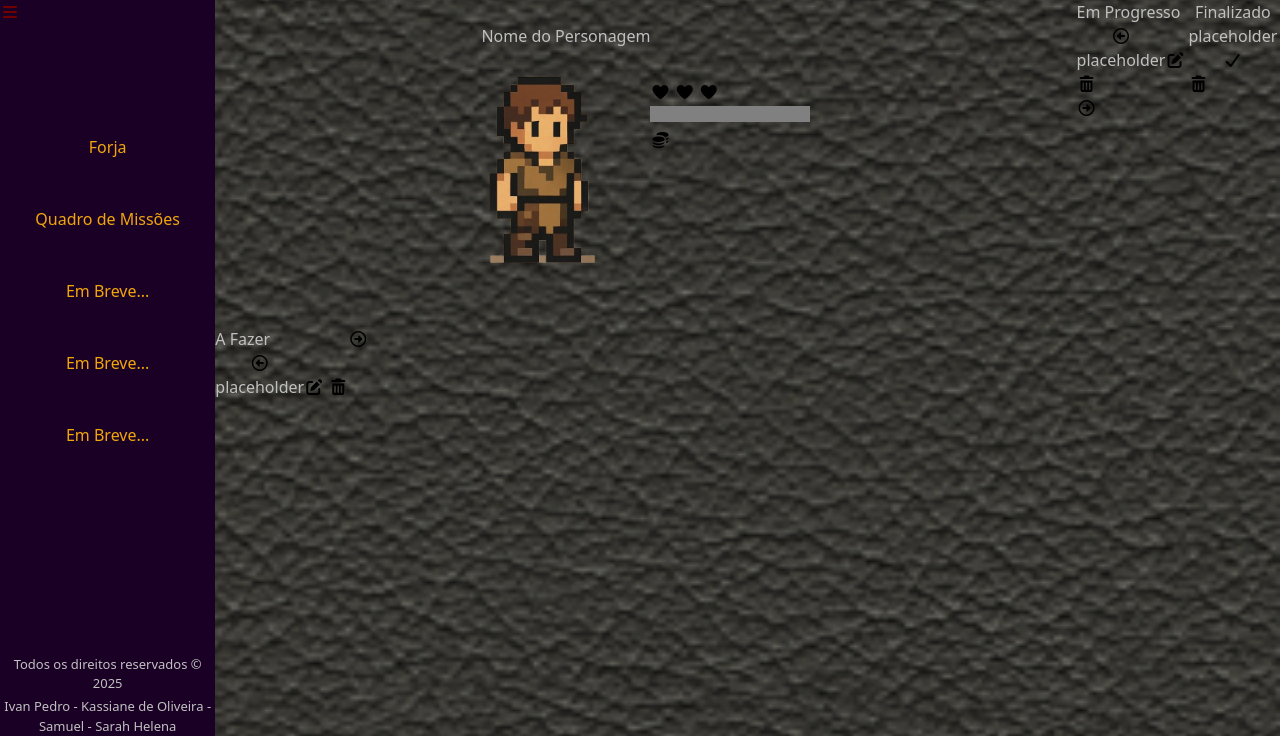
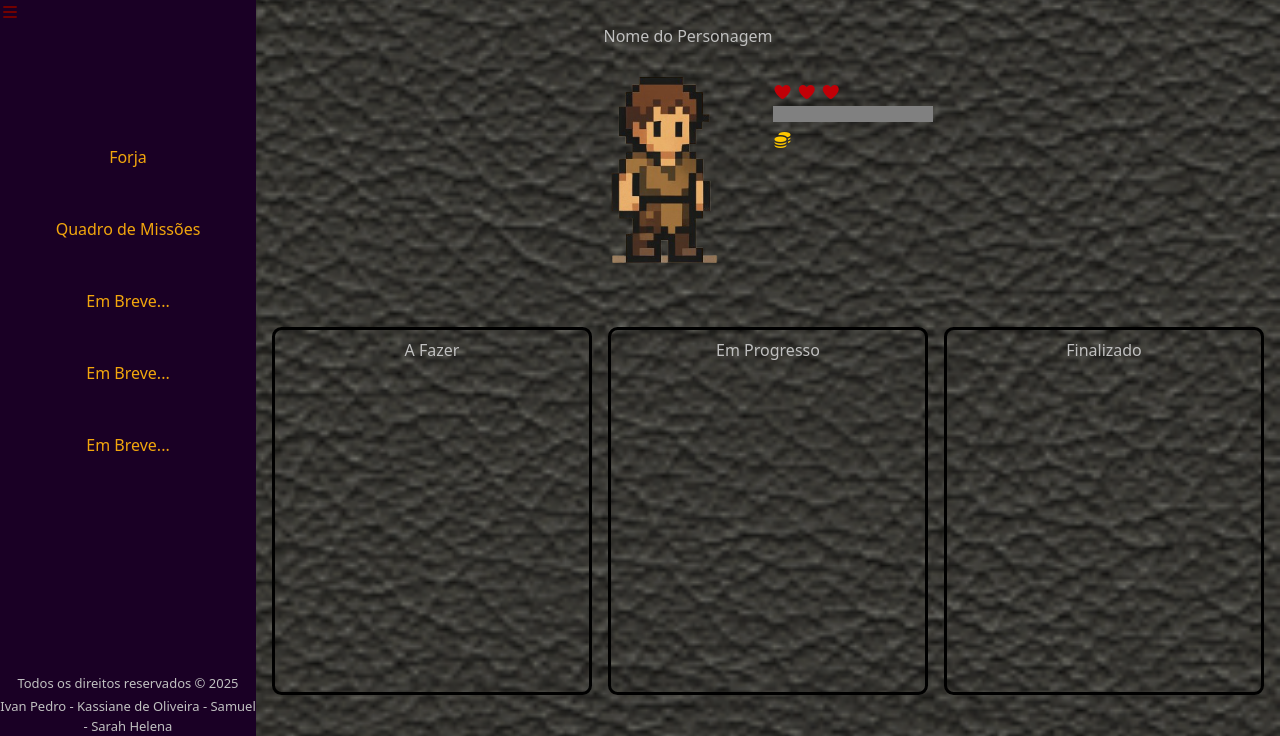
Before and after one commit to IvanPSG-BR/Tasksmith-TCC, a PHP site: template src/Views/game/task-board.php in a window 1280 px wide. Shown: the part 64-800 px from the top of the page. Run offline with PHP 8.4, Linux system fonts and the light colour scheme; the template is opened without the code that fills it, so the values that code supplies are empty; the visitor is signed in with stand-in values (Sample User, id 1); style sheets or scripts are compiled from the project's sources; some libraries are stand-ins or nearby versions.

Commit message:
Refatoração do quadro de tarefas para exibição dinâmica
- Busca e exibe as tarefas do usuário dinamicamente a partir do banco de dados.
- Distribui as tarefas nas colunas "A Fazer", "Em Progresso" e "Finalizado" com base no seu status.
- Adiciona estilização para o layout do quadro, colunas e cartões de tarefa.
- Inclui o atributo `required` nos campos dos formulários de login e cadastro para validação no frontend.

```diff
--- a/src/Views/auth/login.php
+++ b/src/Views/auth/login.php
@@ -15,11 +15,11 @@
             <div id="campos">
                 <div class="campo-form">
                     <label for="username">Usuário:</label>
-                    <input type="text" name="username" id="username">
+                    <input type="text" name="username" id="username" required>
                 </div>
                 <div class="campo-form">
                     <label for="password">Senha:</label>
-                    <input type="password" name="password" id="password">
+                    <input type="password" name="password" id="password" required>
                 </div>
             </div>
             <div class="btn-form">
--- a/src/Views/game/task-board.php
+++ b/src/Views/game/task-board.php
@@ -1,7 +1,14 @@
 <!DOCTYPE html>
 <html lang="pt-br">
 <head>
-    <?php $assets = WEBROOT . "src/assets";?>
+    <?php
+    use App\Models\Task;
+    $assets = WEBROOT . "src/assets";
+
+    $tarefas = new Task();
+    $tarefas_do_usuario = $tarefas->findFromUser($_SESSION["user_id"]);
+    ?>
+
     <meta charset="UTF-8">
     <meta name="viewport" content="width=device-width, initial-scale=1.0">
     <title>Tasksmith - Taskboard</title>
@@ -65,63 +72,112 @@
                 </div>
                 <div class="stats">
                     <div class="hp">
-                        <i class="fa-solid fa-heart"></i>
-                        <i class="fa-solid fa-heart"></i>
-                        <i class="fa-solid fa-heart"></i>
+                        <i class="fa-solid fa-heart text-red-700"></i>
+                        <i class="fa-solid fa-heart text-red-700"></i>
+                        <i class="fa-solid fa-heart text-red-700"></i>
                     </div>
                     <div class="xp">
-                        <progress value="0" max="100">0%</progress>
+                        <progress value="0" max="100" class="bg-sky-200">0%</progress>
                     </div>
                     <div class="gold">
-                        <i class="fa-solid fa-coins"></i>
+                        <i class="fa-solid fa-coins text-yellow-400"></i>
                     </div>
                 </div>
             </div>
 
-            <div>
+            <div id="manager">
                 <div class="tasks-status">
-                    <div><h3>A Fazer</h3></div>
-                    <button type="button"> <!-- TODO: para cada tarefa no banco, pegar dados referentes às tarefas A FAZER -->
-                        <div class="to-do">
-                            <div class="left_arrow"><i class="fa-regular fa-circle-left"></i></div>
+                    <div class="field"><h3>A Fazer</h3></div>
+                    <div class="to-do">
+                        <?php
+                        foreach ($tarefas_do_usuario as $tarefa):
+                        ?>
+                        <div class="task">
+                            <div class=<?=$tarefa->task_status == "to_do" ? "left_arrow" : "hidden"?>>
+                                <button type="button"><i class="fa-regular fa-circle-left"></i></button>
+                            </div>
 
                             <div class="task-content">
-                                <h4>placeholder</h4>
-                                <button><i class="fa-solid fa-pen-to-square"></i></button>
-                                <button><i class="fa-solid fa-trash-can"></i></button>
+                                <div class="always-visible">
+                                    <h4><?=$tarefa->task_status == "to_do" ? $tarefa->task_name : ""?></h4>
+                                    <button class=<?=$tarefa->task_status == "to_do" ? "" : "hidden"?>><i class="fa-solid fa-pen-to-square"></i></button>
+                                    <button class=<?=$tarefa->task_status == "to_do" ? "" : "hidden"?>><i class="fa-solid fa-trash-can"></i></button>
+                                </div>
+                                <div class="desc hidden">
+                                    <p>
+                                        <?=$tarefa->task_description?>
+                                    </p>
+                                </div>
                             </div>
 
-                            <div class="right_arrow"><i class="fa-regular fa-circle-right"></i></div>
+                            <div class=<?=$tarefa->task_status == "to_do" ? "right_arrow" : "hidden"?>>
+                                <button type="button"><i class="fa-regular fa-circle-right"></i></button>
+                            </div>
                         </div>
-                    </button>
-                </div>
-
-                <div class="tasks-status">
-                    <div><h3>Em Progresso</h3></div>
-                    <div class="in-progress">
-                        <button type="button"> <!-- TODO: para cada tarefa no banco, pegar dados referentes às tarefas EM PROGRESSO -->
-                            <div class="left_arrow"><i class="fa-regular fa-circle-left"></i></div>
-
-                            <div class="task-content">
-                                <h4>placeholder</h4>
-                                <button><i class="fa-solid fa-pen-to-square"></i></button>
-                                <button><i class="fa-solid fa-trash-can"></i></button>
-                            </div>
-
-                            <div class="right_arrow"><i class="fa-regular fa-circle-right"></i></div>
-                        </button>
+                        <?php
+                        endforeach;
+                        ?>
                     </div>
                 </div>
 
                 <div class="tasks-status">
-                    <button type="button"> <!-- TODO: para cada tarefa no banco, pegar dados referentes às tarefas EM PROGRESSO -->
-                        <div><h3>Finalizado</h3></div>
-                        <div class="done">
-                            <h4>placeholder</h4>
-                            <i class="fa-solid fa-check"></i>
-                            <button><i class="fa-solid fa-trash-can"></i></button>
+                    <div class="field"><h3>Em Progresso</h3></div>
+                    <div id="in_progress">
+                        <?php
+                        foreach ($tarefas_do_usuario as $tarefa):
+                        ?>
+                        <div class="task">
+                            <div class=<?=$tarefa->task_status == "in_progress" ? "left_arrow" : "hidden"?>>
+                                <button type="button"><i class="fa-regular fa-circle-left"></i></button>
+                            </div>
+
+                            <div class="task-content">
+                                <div class="always-visible">
+                                    <h4><?=$tarefa->task_status == "in_progress" ? $tarefa->task_name : ""?></h4>
+                                    <button class=<?=$tarefa->task_status == "in_progress" ? "" : "hidden"?>><i class="fa-solid fa-pen-to-square"></i></button>
+                                    <button class=<?=$tarefa->task_status == "in_progress" ? "" : "hidden"?>><i class="fa-solid fa-trash-can"></i></button>
+                                </div>
+                                <div class="desc hidden">
+                                    <p>
+                                        <?=$tarefa->task_description?>
+                                    </p>
+                                </div>
+                            </div>
+
+                            <div class=<?=$tarefa->task_status == "in_progress" ? "right_arrow" : "hidden"?>>
+                                <button type="button"><i class="fa-regular fa-circle-right"></i></button>
+                            </div>
                         </div>
-                    </button>
+                        <?php
+                        endforeach;
+                        ?>
+                    </div>
+                </div>
+
+                <div class="tasks-status">
+                    <div class="field"><h3>Finalizado</h3></div>
+                    <div class="done">
+                        <?php
+                        foreach ($tarefas_do_usuario as $tarefa):
+                        ?>
+                        <div class=<?=$tarefa->task_status == "finished" ? "task" : "hidden"?>>
+                            <div class="task-content">
+                                <div class="always-visible">
+                                    <h4><?=$tarefa->task_status == "finished" ? $tarefa->task_name : ""?></h4>
+                                    <i class="fa-solid fa-check"></i>
+                                    <button><i class="fa-solid fa-trash-can"></i></button>
+                                </div>
+                                <div class="desc hidden">
+                                    <p>
+                                        <?=$tarefa->task_description?>
+                                    </p>
+                                </div>
+                            </div>
+                        </div>
+                        <?php
+                        endforeach;
+                        ?>
+                    </div>
                 </div>
             </div>
         </div>
--- a/src/assets/css/pages/control-panel.css
+++ b/src/assets/css/pages/control-panel.css
@@ -212,3 +212,60 @@
 #task-forge .secondary-data > h3{
     text-shadow: #000000 -0.05rem 0.1rem;
 }
+
+#task-board h4{
+    text-wrap: nowrap;
+}
+
+#task-board .fa-trash-can{
+    color: red;
+}
+
+#task-board .fa-pen-to-square{
+    color: blue;
+}
+
+#task-board .fa-circle-left, #task-board .fa-circle-right{
+    color: #f2a60dbd;
+}
+
+#task-board #manager{
+    height: 100%;
+    display: flex;
+    justify-content: space-evenly;
+}
+
+#task-board .tasks-status{
+    overflow-y: scroll;
+    width: 20rem;
+    height: 90%;
+    border: solid 0.2rem;
+    border-radius: 0.6rem;
+}
+
+#task-board .field{
+    padding-block: 0.5rem;
+}
+
+#task-board .task, #task-board .task-content > .always-visible{
+    display: flex;
+}
+
+#task-board .task{
+    padding: 0.5rem;
+    justify-content: space-around;
+}
+
+#task-board .task-content{
+    display: flex;
+    flex-direction: column;
+}
+
+#task-board .task-content > .always-visible{
+    gap: 0.5rem;
+}
+
+#task-board .field{
+    display: flex;
+    justify-content: center;
+}
```
Also changed, not shown: src/Views/auth/signup.php (+4 -4 lines), src/Views/game/task-forge.php (+5 -5 lines).
